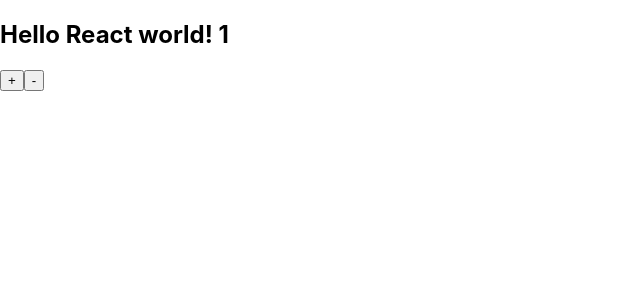
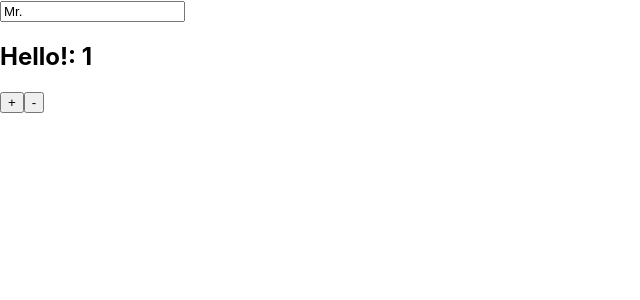
Before and after one commit to 1eedaegon/react-hooks-practice, a React (Create React App) app: page / in a window 1280 px wide. Shown: the top 300 px of the page, without its empty margins (0-640 px from the left). Built offline with nearby package versions, Linux system fonts and the light colour scheme.

Commit message:
feat: add some hooks counter & input with validator
훅 연습을 위한 카운터, 인풋, 검증 콜백까지

```diff
--- a/src/App.js
+++ b/src/App.js
@@ -1,12 +1,16 @@
 import { useState, Component } from "react";
+import { useInput } from "./customHooks"
 
 const App = () => {
+  const checkMaxLen = (value) => value.length < 10;
+  const name = useInput('Mr.', checkMaxLen);
   const [item, setItem] = useState(1)
   const incrementItem = () => setItem(item + 1)
   const decrementItem = () => setItem(item - 1)
   return (
     <div className="APP">
-      <h2>Hello React world! {item}</h2>
+      <input placeholder="Name" {...name}></input>
+      <h2>Hello!: {item}</h2>
       <button onClick={incrementItem}>+</button>
       <button onClick={decrementItem}>-</button>
     </div>
--- /dev/null
+++ b/src/customHooks.js
@@ -0,0 +1,15 @@
+import { useState } from "react"
+
+export const useInput = (initValue, validator) => {
+    const [value, setValue] = useState(initValue)
+    const onChange = event => {
+        const { target: { value } } = event;
+        // console.log(value)
+        let willUpdate = true;
+        if (typeof validator === "function") {
+            willUpdate = validator(value);
+        }
+        if (willUpdate) setValue(value);
+    }
+    return { value, onChange }
+}
--- a/src/index.js
+++ b/src/index.js
@@ -5,7 +5,7 @@
 
 
 ReactDOM.render(
-  <ClassifyApp />
+  <App />
   ,
   document.getElementById('root')
 );
```
